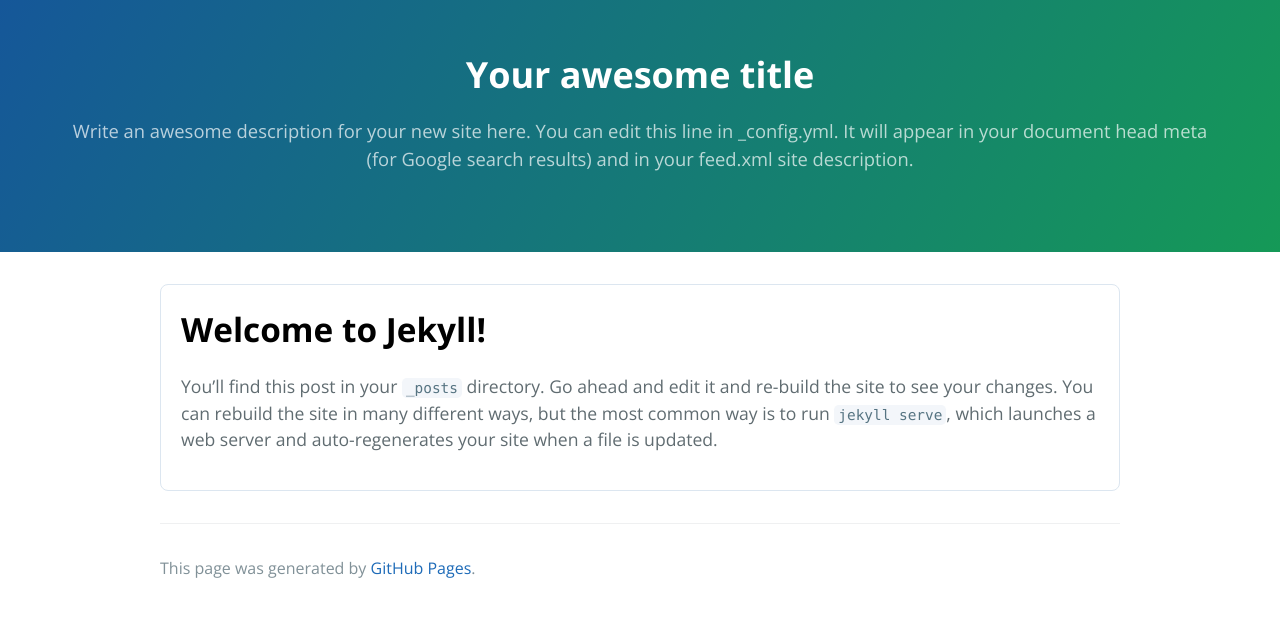
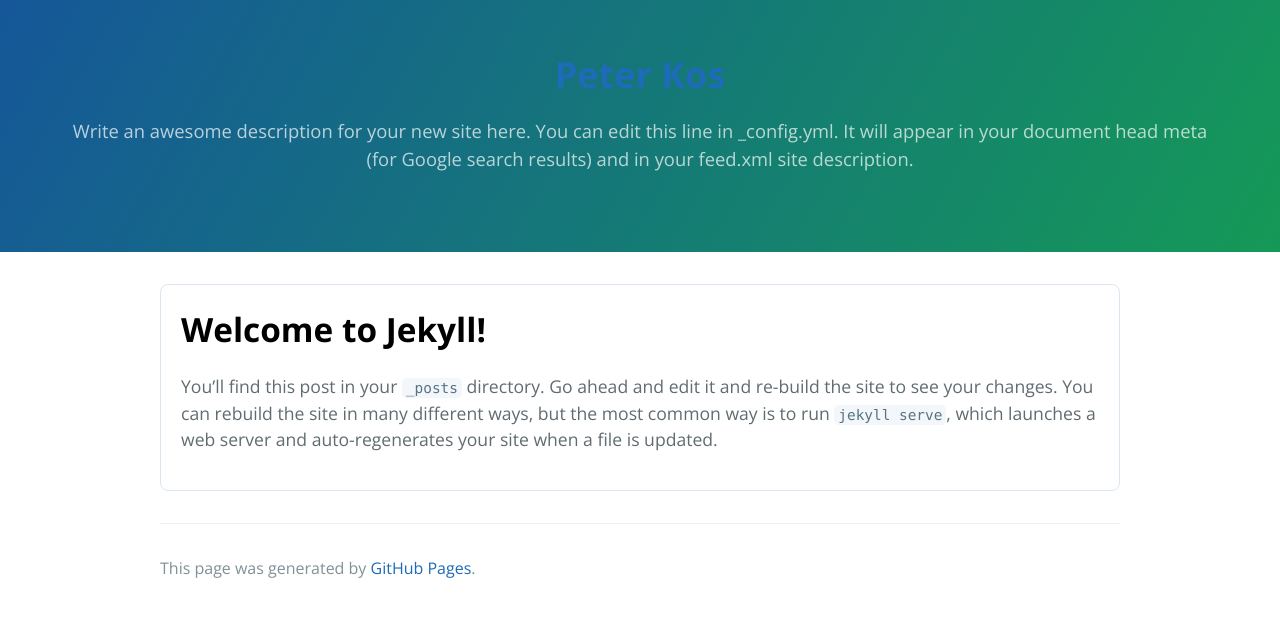
Before and after one commit to peterkos/peterkos.github.io, a Jekyll site: the page built from index.md, in a window 1280 px wide. Shown: the top 617 px of the page. Built offline with Jekyll 4.4.1, drawn with Linux system fonts in a browser that asks for light colours.

Commit message:
Added title; Blog title links to homepage

```diff
--- a/_config.yml
+++ b/_config.yml
@@ -13,16 +13,15 @@
 # you will see them accessed via {{ site.title }}, {{ site.email }}, and so on.
 # You can create any custom variable you would like, and they will be accessible
 # in the templates via {{ site.myvariable }}.
-title: Your awesome title
-email: your-email@example.com
+title: Peter Kos
+email: peterkos@uw.edu
 description: > # this means to ignore newlines until "baseurl:"
  Write an awesome description for your new site here. You can edit this
  line in _config.yml. It will appear in your document head meta (for
  Google search results) and in your feed.xml site description.
 baseurl: "" # the subpath of your site, e.g. /blog
 url: "" # the base hostname & protocol for your site, e.g. http://example.com
-twitter_username: jekyllrb
-github_username:  jekyll
+github_username:  peterkos
 
 # Build settings
 markdown: kramdown
--- a/_layouts/home.html
+++ b/_layouts/home.html
@@ -11,7 +11,9 @@
 </head>
 <body>
 	<section class="page-header">
-		<h1 class="project-name">{{ site.title | default: site.github.repository_name }}</h1>
+		<a href="/index.html">
+			<h1 class="project-name">{{ site.title | default: site.github.repository_name }}</h1>
+		</a>
 		<h2 class="project-tagline">{{ site.description | default: site.github.project_tagline }}</h2>
 		{% if site.github.is_project_page %}
 		<a href="{{ site.github.repository_url }}" class="btn">View on GitHub</a>
--- a/_layouts/post.html
+++ b/_layouts/post.html
@@ -11,7 +11,9 @@
 </head>
 <body>
 	<section class="page-header">
-		<h1 class="project-name">{{ site.title | default: site.github.repository_name }}</h1>
+		<a href="/index.html">
+			<h1 class="project-name">{{ site.title | default: site.github.repository_name }}</h1>
+		</a>
 		<h2 class="project-tagline">{{ site.description | default: site.github.project_tagline }}</h2>
 		{% if site.github.is_project_page %}
 		<a href="{{ site.github.repository_url }}" class="btn">View on GitHub</a>
```
